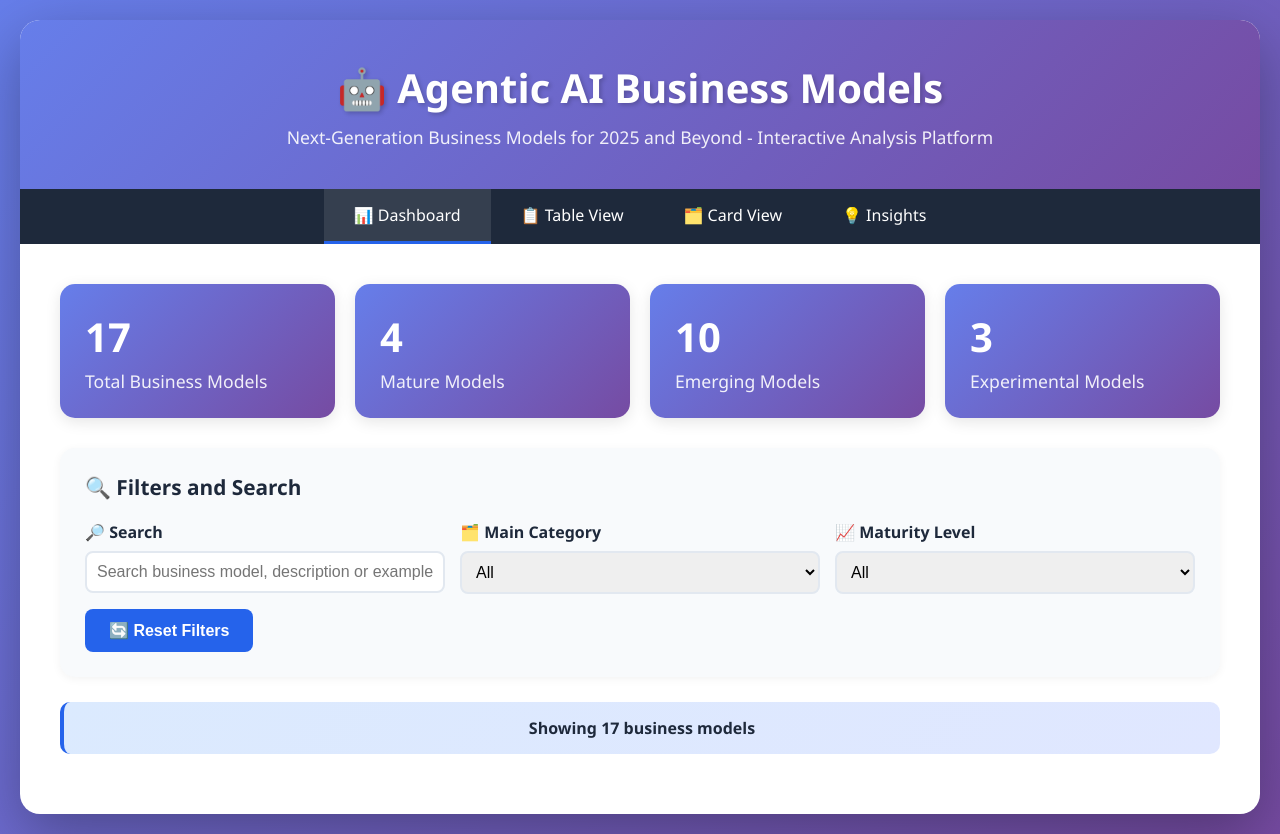
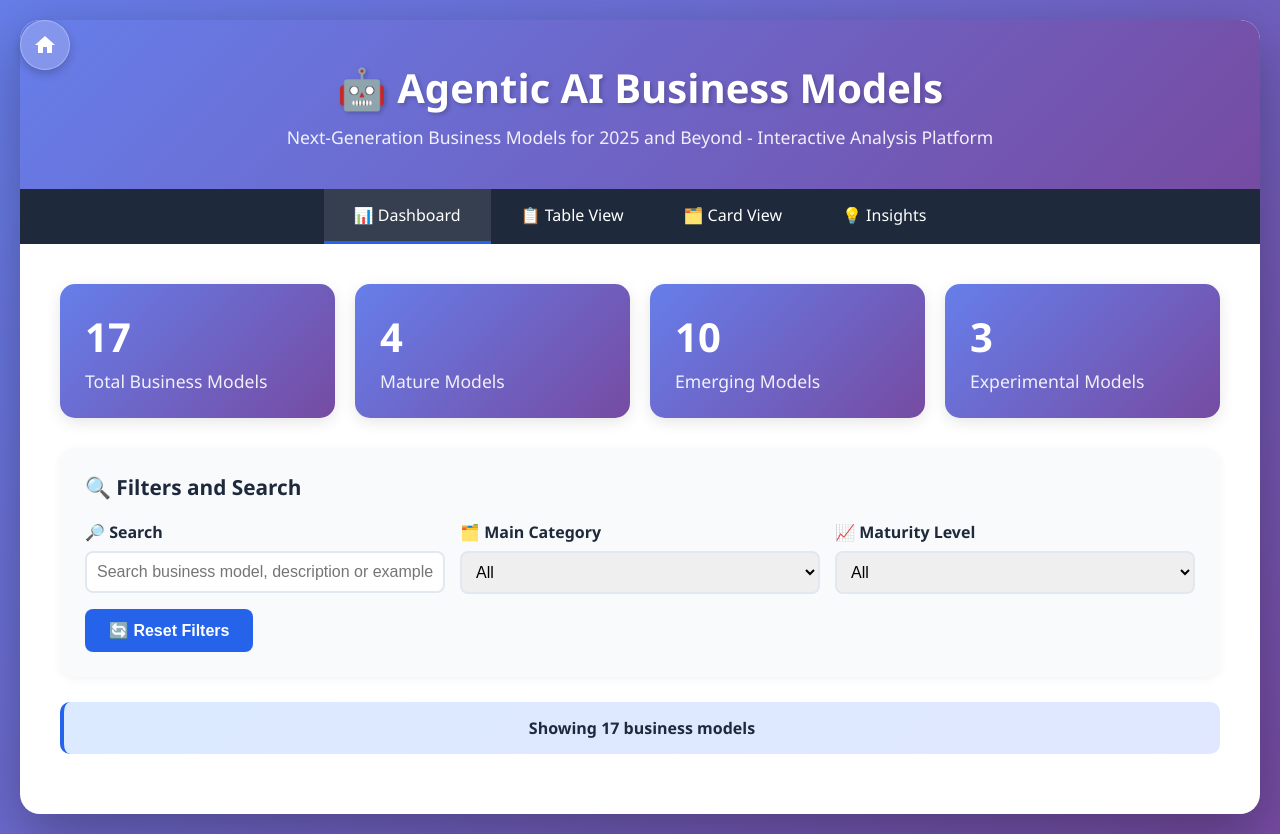
Before and after one commit to alpustundag/agentic_model, a plain HTML site: page index.html in a window 1280 px wide. Drawn offline with Linux system fonts and the light colour scheme.

Commit message:
Add files via upload

```diff
--- a/index.html
+++ b/index.html
@@ -1,8 +1,7 @@
 <!DOCTYPE html>
 <html lang="tr">
 <head>
-    <!-- Google tag (gtag.js) -->
-<script async src="https://www.googletagmanager.com/gtag/js?id=G-XRV0JVTY6Q"></script>
+    <script async src="https://www.googletagmanager.com/gtag/js?id=G-XRV0JVTY6Q"></script>
 <script>
   window.dataLayer = window.dataLayer || [];
   function gtag(){dataLayer.push(arguments);}
@@ -36,6 +35,55 @@
             background: linear-gradient(135deg, #667eea 0%, #764ba2 100%);
             min-height: 100vh;
             padding: 20px;
+            position: relative; /* For home button positioning context */
+        }
+
+        /* Home Button Styles - Added */
+        .home-btn {
+            position: fixed;
+            top: 20px;
+            left: 20px;
+            width: 50px;
+            height: 50px;
+            background: rgba(255, 255, 255, 0.2);
+            backdrop-filter: blur(10px);
+            -webkit-backdrop-filter: blur(10px);
+            border: 1px solid rgba(255, 255, 255, 0.3);
+            border-radius: 50%;
+            display: flex;
+            align-items: center;
+            justify-content: center;
+            color: white;
+            text-decoration: none;
+            z-index: 9999;
+            transition: all 0.3s ease;
+            box-shadow: 0 4px 10px rgba(0,0,0,0.2);
+        }
+
+        .home-btn:hover {
+            background: white;
+            color: #764ba2; /* Matches the gradient end color */
+            transform: translateY(-2px) scale(1.05);
+            box-shadow: 0 8px 20px rgba(0,0,0,0.3);
+        }
+
+        .home-btn svg {
+            width: 24px;
+            height: 24px;
+            fill: currentColor;
+        }
+
+        @media (max-width: 768px) {
+            .home-btn {
+                top: 10px;
+                left: 10px;
+                width: 40px;
+                height: 40px;
+            }
+            .home-btn svg {
+                width: 20px;
+                height: 20px;
+            }
         }
 
         .container {
@@ -449,14 +497,18 @@
     </style>
 </head>
 <body>
+    <a href="https://alpustundag.github.io/" class="home-btn" aria-label="Home">
+        <svg viewBox="0 0 24 24">
+            <path d="M10 20v-6h4v6h5v-8h3L12 3 2 12h3v8z"/>
+        </svg>
+    </a>
+
     <div class="container">
-        <!-- Header -->
         <div class="header">
             <h1>🤖 Agentic AI Business Models</h1>
             <p>Next-Generation Business Models for 2025 and Beyond - Interactive Analysis Platform</p>
         </div>
 
-        <!-- Navigation -->
         <div class="nav">
             <div class="nav-item active" onclick="showSection('dashboard')">📊 Dashboard</div>
             <div class="nav-item" onclick="showSection('table')">📋 Table View</div>
@@ -464,9 +516,7 @@
             <div class="nav-item" onclick="showSection('insights')">💡 Insights</div>
         </div>
 
-        <!-- Content -->
         <div class="content">
-            <!-- Dashboard Section -->
             <div id="dashboard" class="section active">
                 <div class="stats-grid">
                     <div class="stat-card">
@@ -526,7 +576,6 @@
                 </div>
             </div>
 
-            <!-- Table Section -->
             <div id="table" class="section">
                 <div class="table-container">
                     <table id="modelsTable">
@@ -546,12 +595,10 @@
                 </div>
             </div>
 
-            <!-- Cards Section -->
             <div id="cards" class="section">
                 <div class="pattern-grid" id="cardsContainer"></div>
             </div>
 
-            <!-- Insights Section -->
             <div id="insights" class="section">
                 <h2 style="margin-bottom: 20px; color: var(--dark);">💡 Strategic Insights</h2>
 
```
